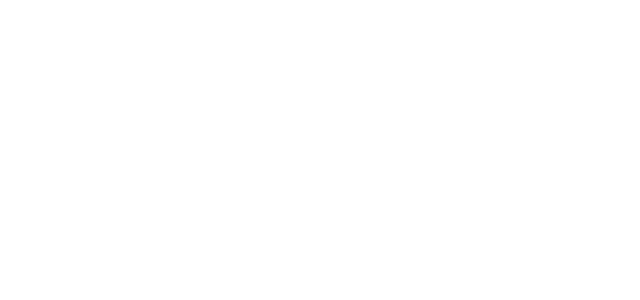
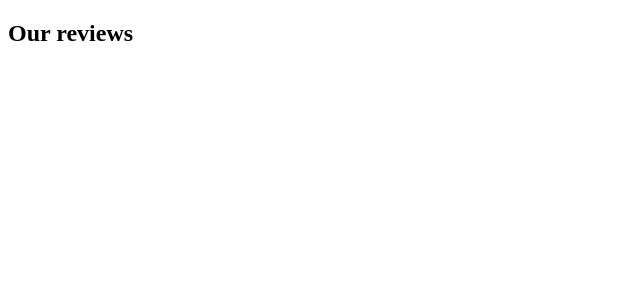
Before and after one commit to LaurenCummings/review-project, a React (Vite) app: page / in a window 1280 px wide. Shown: the top 300 px of the page, without its empty margins (0-640 px from the left). Built offline with nearby package versions, Linux system fonts and the light colour scheme.

Commit message:
Started setting up app html structure

```diff
--- a/src/App.jsx
+++ b/src/App.jsx
@@ -3,9 +3,14 @@ import './App.css'
 function App() {
 
   return (
-    <div>
-
-    </div>
+    <main>
+      <section className="container">
+        <div className="title">
+          <h2>Our reviews</h2>
+          <div className="underline"></div>
+        </div>
+      </section>
+    </main>
   )
 }
 
```
